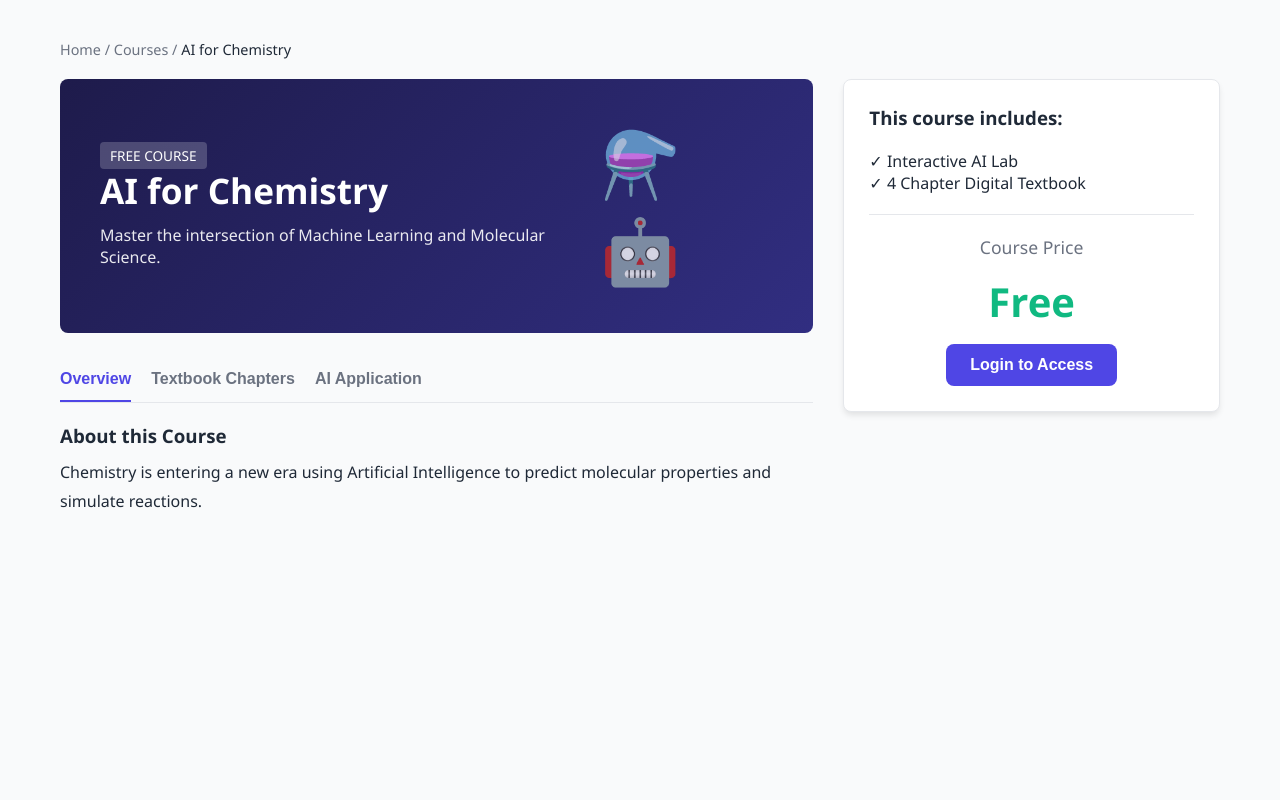
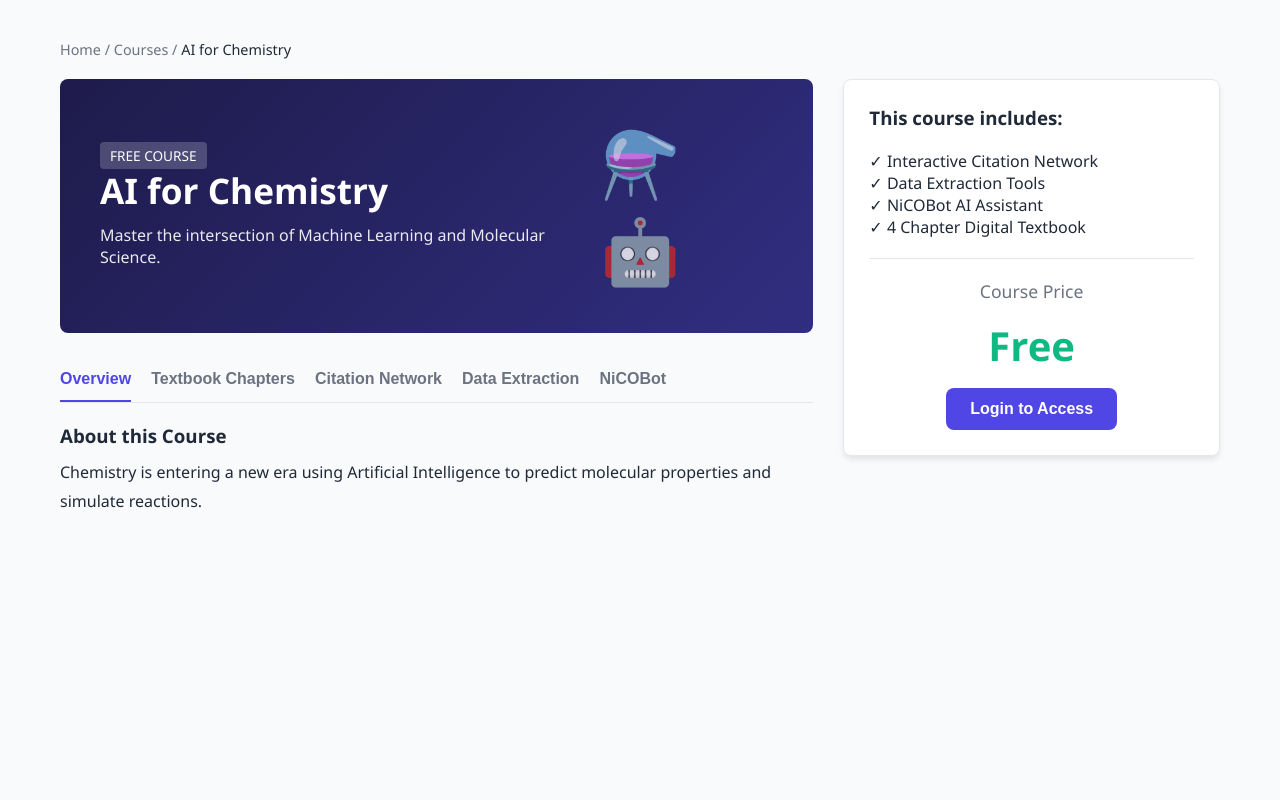
Before and after one commit to ImanuelRava/genai-edu, a Flask app: page /chemistry-course in a window 1280 px wide. Shown: the part 71-871 px from the top of the page. Run offline with Flask 3, Linux system fonts and the light colour scheme.

Commit message:
modified:   templates/Chemistry/AI_for_chem.html

```diff
--- a/templates/Chemistry/AI_for_chem.html
+++ b/templates/Chemistry/AI_for_chem.html
@@ -27,13 +27,36 @@
         .course-hero { background: linear-gradient(135deg, #1e1b4b 0%, #312e81 100%); color: white; padding: 40px; border-radius: var(--radius); margin-bottom: 25px; display: flex; justify-content: space-between; align-items: center; }
         .hero-text h1 { font-size: 2.2rem; margin-bottom: 10px; }
 
-        .tabs { border-bottom: 1px solid var(--border-color); margin-bottom: 20px; display: flex; gap: 20px; }
+        .tabs { border-bottom: 1px solid var(--border-color); margin-bottom: 20px; display: flex; gap: 20px; flex-wrap: wrap; }
         .tab-btn { padding: 12px 0; background: none; border: none; font-size: 1rem; font-weight: 600; color: var(--text-muted); cursor: pointer; border-bottom: 2px solid transparent; }
         .tab-btn.active { color: var(--primary-color); border-bottom-color: var(--primary-color); }
 
         .tab-content { display: none; }
         .tab-content.active { display: block; animation: fadeIn 0.3s ease; }
         @keyframes fadeIn { from { opacity: 0; } to { opacity: 1; } }
+
+        /* --- Embed Styles for Streamlit --- */
+        .embed-container {
+            width: 100%;
+            height: 80vh; /* Takes up 80% of the screen height */
+            background: #f3f4f6;
+            border: 1px solid var(--border-color);
+            border-radius: var(--radius);
+            overflow: hidden;
+            margin-top: 20px;
+            position: relative;
+        }
+        .embed-container iframe {
+            width: 100%;
+            height: 100%;
+            border: none;
+        }
+        .embed-header {
+            display: flex;
+            justify-content: space-between;
+            align-items: center;
+            margin-bottom: 15px;
+        }
 
         /* --- Content Reader Styles --- */
         .chapter-list-item {
@@ -53,11 +76,15 @@
         .back-btn { display: inline-flex; align-items: center; gap: 5px; color: var(--text-muted); margin-bottom: 20px; cursor: pointer; font-weight: 600; }
         .back-btn:hover { color: var(--primary-color); }
 
-        .app-interface { background: #1f2937; border-radius: var(--radius); padding: 30px; color: white; text-align: center; min-height: 300px; display: flex; flex-direction: column; justify-content: center; align-items: center; }
         .course-card { background: var(--white); padding: 25px; border-radius: var(--radius); box-shadow: 0 4px 6px -1px rgba(0,0,0,0.1); position: sticky; top: 90px; border: 1px solid var(--border-color); }
         .price-tag { font-size: 2.5rem; font-weight: 800; color: #10B981; margin: 15px 0; }
 
-        @media (max-width: 768px) { .course-grid { grid-template-columns: 1fr; } .nav-links { display: none; } .course-hero { flex-direction: column; text-align: center; gap: 20px; } }
+        @media (max-width: 768px) {
+            .course-grid { grid-template-columns: 1fr; }
+            .nav-links { display: none; }
+            .course-hero { flex-direction: column; text-align: center; gap: 20px; }
+            .embed-container { height: 60vh; }
+        }
     </style>
 </head>
 <body>
@@ -96,7 +123,9 @@
                     <div class="tabs">
                         <button class="tab-btn active" onclick="openTab('overview')">Overview</button>
                         <button class="tab-btn" onclick="openTab('textbook')">Textbook Chapters</button>
-                        <button class="tab-btn" onclick="openTab('application')">AI Application</button>
+                        <button class="tab-btn" onclick="openTab('citation')">Citation Network</button>
+                        <button class="tab-btn" onclick="openTab('extraction')">Data Extraction</button>
+                        <button class="tab-btn" onclick="openTab('nicobot')">NiCOBot</button>
                     </div>
 
                     <!-- TAB: OVERVIEW -->
@@ -110,12 +139,10 @@
                         <h3>Digital Textbook</h3>
                         <p style="color:var(--text-muted); margin-bottom:20px;">Select a chapter to start reading.</p>
 
-                        <!-- The List of Chapters -->
                         <div id="chapter-list-container">
                             Loading chapters...
                         </div>
 
-                        <!-- The Content Viewer (Hidden by default) -->
                         <div id="content-viewer" class="content-view">
                             <div class="back-btn" onclick="closeContent()">← Back to Chapters</div>
                             <div class="content-header">
@@ -127,13 +154,45 @@
                         </div>
                     </div>
 
-                    <!-- TAB: APPLICATION -->
-                    <div id="application" class="tab-content">
-                        <h3>AI Chemistry Lab</h3>
-                        <div class="app-interface" style="margin-top:20px;">
-                            <h3>Molecule Predictor</h3>
-                            <p>Draw a structure or upload a file to predict its properties instantly.</p>
-                            <div style="width: 100%; height: 150px; background: #374151; border-radius: 8px; display: flex; align-items: center; justify-content: center; border: 1px dashed #6B7280;">AI Model Loading...</div>
+                    <!-- TAB: CITATION NETWORK -->
+                    <div id="citation" class="tab-content">
+                        <div class="embed-header">
+                            <h3>Citation Network Visualizer</h3>
+                            <!-- REPLACE THE URL BELOW WITH YOUR STREAMLIT APP URL -->
+                            <a href="https://citation-network.streamlit.app/?embed=true" target="_blank" class="btn btn-outline">Open in New Tab ↗</a>
+                        </div>
+                        <p style="margin-bottom: 15px; color: var(--text-muted);">Explore the relationships between research papers and authors.</p>
+                        <div class="embed-container">
+                            <!-- REPLACE THE src BELOW WITH YOUR STREAMLIT APP URL -->
+                            <iframe src="https://your-streamlit-app-url-1.com" title="Citation Network"></iframe>
+                        </div>
+                    </div>
+
+                    <!-- TAB: DATA EXTRACTION -->
+                    <div id="extraction" class="tab-content">
+                        <div class="embed-header">
+                            <h3>Chemical Data Extraction Tool</h3>
+                            <!-- REPLACE THE URL BELOW WITH YOUR STREAMLIT APP URL -->
+                            <a href="https://your-streamlit-app-url-2.com" target="_blank" class="btn btn-outline">Open in New Tab ↗</a>
+                        </div>
+                        <p style="margin-bottom: 15px; color: var(--text-muted);">Extract structured chemical data from raw text and PDFs.</p>
+                        <div class="embed-container">
+                            <!-- REPLACE THE src BELOW WITH YOUR STREAMLIT APP URL -->
+                            <iframe src="https://your-streamlit-app-url-2.com" title="Data Extraction"></iframe>
+                        </div>
+                    </div>
+
+                    <!-- TAB: NiCOBOT -->
+                    <div id="nicobot" class="tab-content">
+                        <div class="embed-header">
+                            <h3>NiCOBot Assistant</h3>
+                            <!-- REPLACE THE URL BELOW WITH YOUR STREAMLIT APP URL -->
+                            <a href="https://your-streamlit-app-url-3.com" target="_blank" class="btn btn-outline">Open in New Tab ↗</a>
+                        </div>
+                        <p style="margin-bottom: 15px; color: var(--text-muted);">Interact with the AI-powered Nickel Chemistry Bot.</p>
+                        <div class="embed-container">
+                            <!-- REPLACE THE src BELOW WITH YOUR STREAMLIT APP URL -->
+                            <iframe src="https://your-streamlit-app-url-3.com" title="NiCOBot"></iframe>
                         </div>
                     </div>
 
@@ -144,7 +203,9 @@
                     <div class="course-card">
                         <h3>This course includes:</h3>
                         <ul style="margin: 20px 0; border-bottom: 1px solid var(--border-color); padding-bottom: 20px;">
-                            <li>✓ Interactive AI Lab</li>
+                            <li>✓ Interactive Citation Network</li>
+                            <li>✓ Data Extraction Tools</li>
+                            <li>✓ NiCOBot AI Assistant</li>
                             <li>✓ 4 Chapter Digital Textbook</li>
                         </ul>
                         <div style="text-align: center;">
@@ -205,19 +266,9 @@
         function renderChapterList() {
             try {
                 const listContainer = document.getElementById('chapter-list-container');
-
-                if (!listContainer) {
-                    alert("Error: Could not find the div with id 'chapter-list-container'. Check your HTML.");
-                    return;
-                }
-
-                if (typeof courseContent === 'undefined') {
-                    listContainer.innerHTML = "<span style='color:red'>Error: 'courseContent' is not defined. Check for a syntax error above.</span>";
-                    return;
-                }
+                if (!listContainer) return;
 
                 const keys = Object.keys(courseContent);
-
                 if (keys.length === 0) {
                     listContainer.innerHTML = "<p>No chapters available.</p>";
                     return;
@@ -239,10 +290,6 @@
                 listContainer.innerHTML = html;
             } catch (e) {
                 console.error(e);
-                const listContainer = document.getElementById('chapter-list-container');
-                if(listContainer) {
-                    listContainer.innerHTML = `<span style='color:red'>Script Error: ${e.message}</span>`;
-                }
             }
         }
 
@@ -266,21 +313,26 @@
         function openTab(name) {
             document.querySelectorAll('.tab-content').forEach(c => c.classList.remove('active'));
             document.querySelectorAll('.tab-btn').forEach(b => b.classList.remove('active'));
-            document.getElementById(name).classList.add('active');
-            event.target.classList.add('active');
+            const target = document.getElementById(name);
+            if(target) target.classList.add('active');
+
+            // Highlight the button (handling the event target safely)
+            const buttons = document.querySelectorAll('.tab-btn');
+            buttons.forEach(btn => {
+                if(btn.getAttribute('onclick').includes(name)) {
+                    btn.classList.add('active');
+                }
+            });
         }
 
-        // --- 5. AUTH (WITH NULL FIX) ---
+        // --- 5. AUTH ---
         function checkLoginStatus() {
             const currentUserEmail = localStorage.getItem('currentUser');
             const authContainer = document.getElementById('auth-buttons');
             const enrollBtn = document.getElementById('enrollBtn');
 
             if (currentUserEmail) {
-                // Try to get data
                 let userData = JSON.parse(localStorage.getItem(currentUserEmail));
-
-                // FIX: If data is missing, create default to prevent crash
                 if (!userData) {
                     userData = { name: "Student", email: currentUserEmail };
                 }
```
